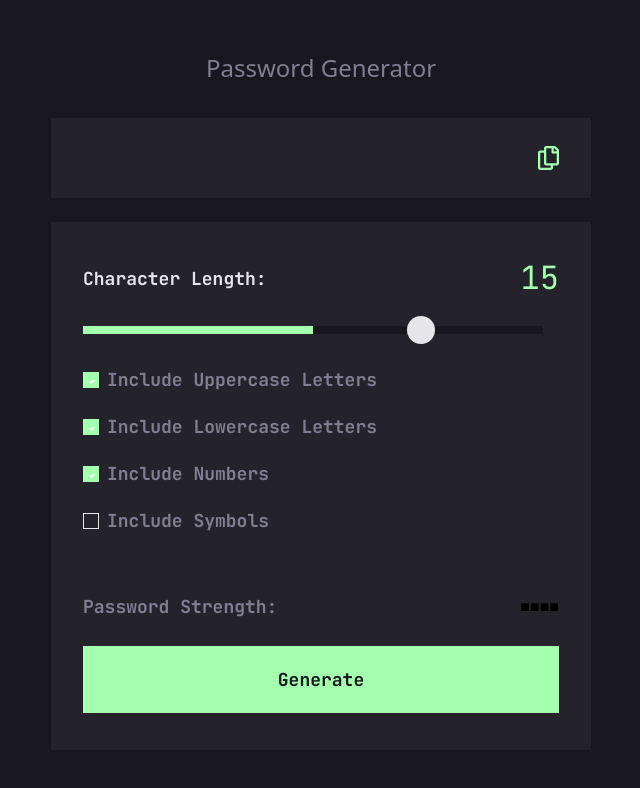
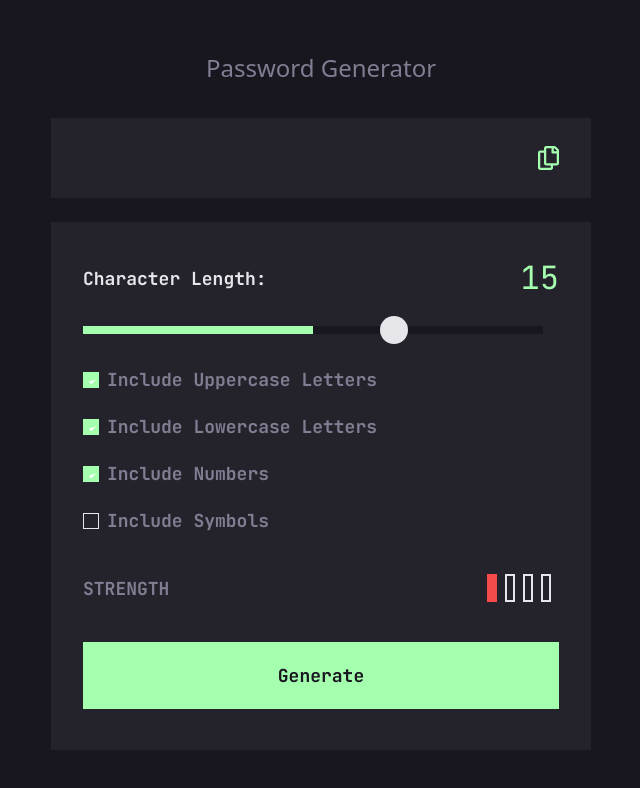
Before and after one commit to Gulverda/Random-Pass-Gen, a React (Create React App) app: page / in a window 1280 px wide. Shown: the top 788 px of the page, without its empty margins (319-959 px from the left). Built offline with nearby package versions, Linux system fonts and the light colour scheme.

Commit message:
Finished Functionally

```diff
--- a/src/App.tsx
+++ b/src/App.tsx
@@ -69,29 +69,6 @@ function App(): JSX.Element {
     alert('Password copied to clipboard!');
   };
 
-  const passwordStrengthColor = () => {
-    switch (passwordStrength) {
-      case 1:
-        return 'text-tooWeak';
-      case 2:
-        return 'text-weak';
-      case 3:
-        return 'text-medium';
-      case 4:
-        return 'text-strong';
-    }
-  }
-
-  const cube = {
-    width: '24px',
-    height: '24px',
-    fill: 'none',
-    stroke: 'currentColor',
-    strokeWidth: '32',
-    strokeLinecap: 'round',
-    strokeLinejoin: 'round'
-  }
-
   return (
     <div className="flex flex-col justify-center items-center h-screen bg-backgroundForBack">
       <header className="text-textColor">
@@ -120,7 +97,7 @@ function App(): JSX.Element {
                 type="range"
                 id="passwordLength"
                 name="passwordLength"
-                min="0"
+                min="4"
                 max="20"
                 value={passwordLength}
                 onChange={handleLengthChange}
@@ -209,15 +186,26 @@ function App(): JSX.Element {
 
             </label>
           </div>
-          <div className="flex items-center justify-between mt-8 w-full">
+          {/* <div className="flex items-center justify-between mt-8 w-full">
             <p style={{ fontSize: '18px', fontWeight: '700' }} className="text-textColor font-JetBrains">Password Strength:</p>
             <p className={`my-7 ${passwordStrengthColor()}`}>
               {passwordStrength === 1 ? '■' : passwordStrength === 2 ? '■■' : passwordStrength === 3 ? '■■■' : '■■■■'}
             </p>
+          </div> */}
+
+          <div className="flex items-center justify-between mt-10 w-full">
+            <p style={{ fontSize: '18px', fontWeight: '700' }} className="text-textColor font-JetBrains">STRENGTH</p>
+            <div className="flex items-center">
+              <div className="text-left pr-4 text-textColor font-JetBrains" style={{ fontSize: '24px', fontWeight: '700' }}>
+                {passwordStrength === 1 ? 'TOO WEAK!' : passwordStrength === 2 ? 'WEAK' : passwordStrength === 3 ? 'MEDIUM' : passwordStrength === 4 ? 'STRONG' : ''}
+              </div>
+              <div className={`cube ${passwordStrength <= 1 ? 'low-strength' : passwordStrength <= 2 ? 'weak-strength' : passwordStrength <= 3 ? 'average-strength' : 'strong-strength'}`}></div>
+              <div className={`cube ${passwordStrength <= 1 ? '' : passwordStrength <= 2 ? 'weak-strength' : passwordStrength <= 3 ? 'average-strength' : 'strong-strength'}`}></div>
+              <div className={`cube ${passwordStrength <= 1 ? '' : passwordStrength <= 2 ? '' : passwordStrength <= 3 ? 'average-strength' : 'strong-strength'}`}></div>
+              <div className={`cube ${passwordStrength <= 1 ? '' : passwordStrength <= 2 ? '' : passwordStrength <= 3 ? '' : 'strong-strength'}`}></div>
+            </div>
           </div>
-
-
-          <button style={{ fontWeight: '700', fontSize: '18px' }} className="bg-strong hover:bg-green-300 font-JetBrains text-backgroundForBack w-full py-5" onClick={generatePassword}>
+          <button style={{ fontWeight: '700', fontSize: '18px' }} className="bg-strong hover:bg-green-300 font-JetBrains text-backgroundForBack w-full py-5 my-10" onClick={generatePassword}>
             Generate
           </button>
           {/* <div>
--- a/src/index.css
+++ b/src/index.css
@@ -22,42 +22,30 @@ input[type="range"] {
     cursor: pointer;
   }
 
-
-  .square {
-    width: 20px; /* Adjust size as needed */
-    height: 20px; /* Adjust size as needed */
-    margin-right: 5px; /* Adjust spacing as needed */
-    border: 1px solid #ccc; /* Add border for better visibility */
+  .cube {
+    width: 10px;
+    height: 28px;
+    border: 2px solid #E6E5EA;
+    margin-right: 8px;
+    background-color: transparent; /* Default color */
   }
 
-
-  .password-strength {
-    display: flex;
+  .low-strength {
+    background-color: #F64A4A;
+    border-color: #F64A4A;
   }
 
-  .strength-block {
-    width: 20px; /* Adjust the width of each block */
-    height: 20px; /* Adjust the height of each block */
-    margin-right: 5px; /* Adjust the spacing between blocks */
-    border: 1px solid #000; /* Border for each block */
+  .weak-strength {
+    background-color: #FB7C58;
+    border-color: #FB7C58;
   }
 
-  .strength-block.filled {
-    background-color: #000; /* Default color for filled blocks */
+  .average-strength {
+    background-color: #F8CD65;
+    border-color: #F8CD65;
   }
 
-  .strength-1 {
-    background-color: #FF0000; /* Color for strength level 1 */
+  .strong-strength {
+    background-color: #A4FFAF;
+    border-color: #A4FFAF;
   }
-
-  .strength-2 {
-    background-color: #FFA500; /* Color for strength level 2 */
-  }
-
-  .strength-3 {
-    background-color: #FFFF00; /* Color for strength level 3 */
-  }
-
-  .strength-4 {
-    background-color: #008000; /* Color for strength level 4 */
-  }
```
